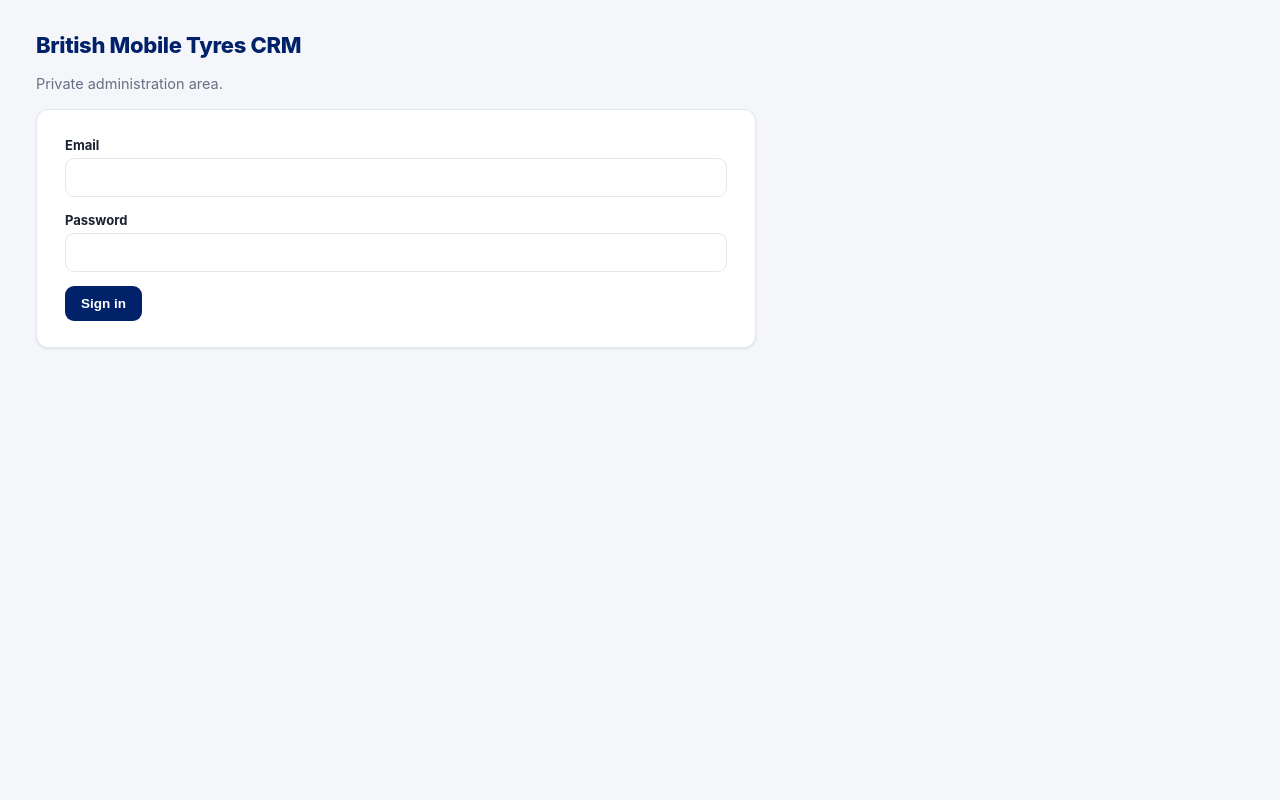
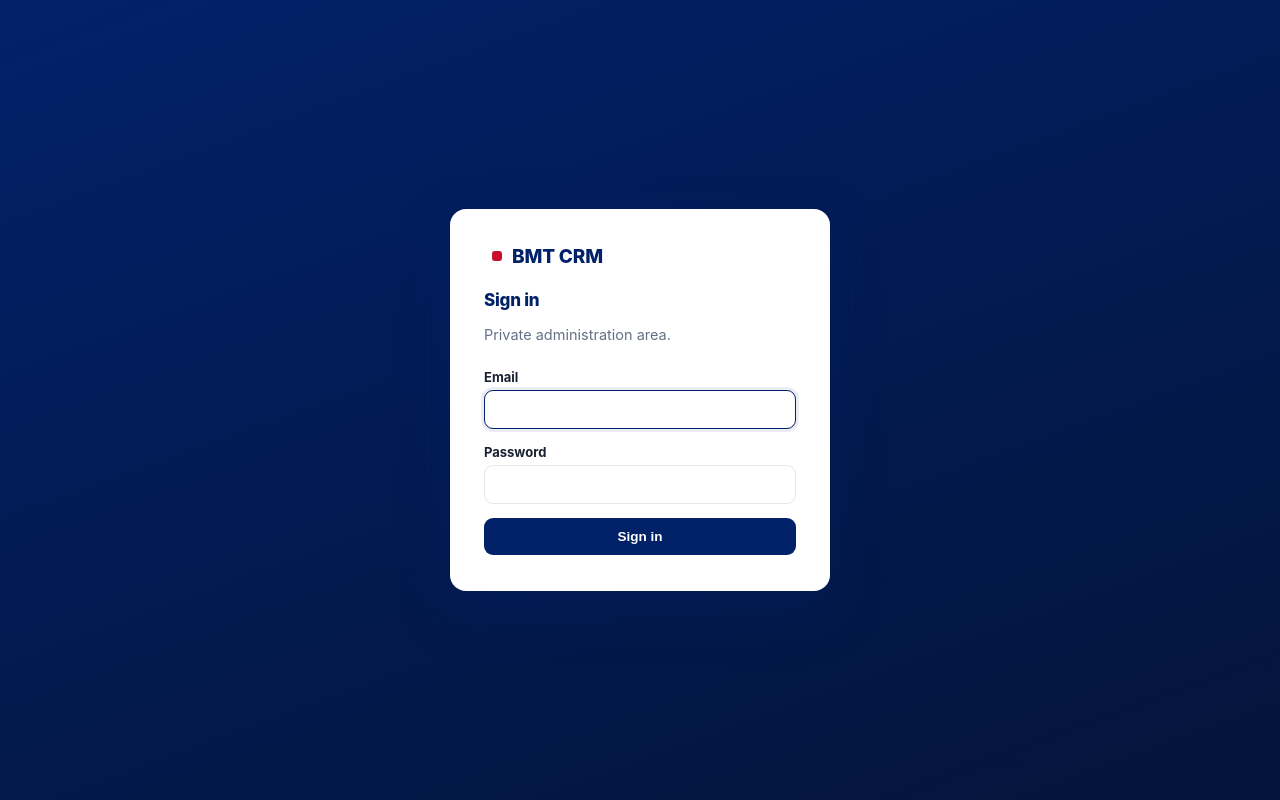
Before and after one commit to calculatepilot-lang/British_Mobile_Tyre_CRM, a PHP site: page /login in a window 1280 px wide. Run offline with PHP 8.4, Linux system fonts and the light colour scheme.

Commit message:
UI: active nav highlighting, redesigned login/setup screens, empty states
- Sidebar nav links now highlight the current section (Dashboard/Leads/
  Add lead/Changes) instead of all looking identical regardless of page.
- Login, invalid-login, and initial-setup pages previously rendered as
  plain unstyled text floating top-left with no branding. They now
  render in a centered white card over a navy gradient background, with
  the BMT CRM brand mark at the top, matching the rest of the app.
- Leads list now shows a 'No leads yet.' empty state instead of a
  header row over nothing, matching the pattern already used on
  Changes.

```diff
--- a/public/index.php
+++ b/public/index.php
@@ -44,9 +44,13 @@ function statusBadge(string $status): string {
     return '<span class="status" style="background:' . $bg . ';color:' . $fg . '">' . $label . '</span>';
 }
 function render(string $title, string $body, ?array $user): never {
+    $currentPath = $GLOBALS['path'] ?? '';
     $navItems = [['/', 'Dashboard'], ['/leads', 'Leads'], ['/leads/new', 'Add lead'], ['/changes', 'Changes']];
     $navLinks = '';
-    foreach ($navItems as [$href, $label]) $navLinks .= '<a href="' . h($href) . '">' . h($label) . '</a>';
+    foreach ($navItems as [$href, $label]) {
+        $isActive = $href === '/' ? $currentPath === '/' : str_starts_with($currentPath, $href);
+        $navLinks .= '<a href="' . h($href) . '"' . ($isActive ? ' class="active"' : '') . '>' . h($label) . '</a>';
+    }
     $nav = $user ? '<aside><div class="brand"><span class="brand-mark"></span><span>BMT CRM</span></div><nav>' . $navLinks . '</nav><a class="logout" href="/logout">Logout</a></aside>' : '';
     echo '<!doctype html><html lang="en"><head><meta charset="utf-8"><meta name="viewport" content="width=device-width,initial-scale=1"><title>' . h($title) . ' | BMT CRM</title><style>
 :root{--ink:#012169;--ink-soft:#0B2A6B;--brand:#C8102E;--brand-hover:#A50D25;--bg:#F4F6FA;--surface:#fff;--border:#E3E7EE;--text:#1A2130;--muted:#667085;--radius:12px;--shadow:0 1px 3px rgba(16,24,40,.06),0 1px 2px rgba(16,24,40,.04)}
@@ -59,9 +63,16 @@ aside{width:232px;flex:0 0 232px;background:var(--ink);color:#fff;padding:22px 1
 aside nav{display:flex;flex-direction:column;gap:2px}
 aside nav a{display:block;color:#C7D3EA;text-decoration:none;padding:10px 10px;border-radius:8px;font-size:14px;font-weight:600;transition:background-color .12s,color .12s}
 aside nav a:hover{background:rgba(255,255,255,.08);color:#fff}
+aside nav a.active{background:rgba(255,255,255,.14);color:#fff}
 aside .logout{margin-top:auto;color:#8A9BC0;text-decoration:none;font-size:13px;padding:8px 10px}
 aside .logout:hover{color:#fff}
 .content{flex:1;padding:32px 36px;max-width:1180px;width:100%}
+.auth-shell{min-height:100vh;width:100%;display:flex;align-items:center;justify-content:center;background:linear-gradient(160deg,var(--ink) 0%,#04143A 100%)}
+.auth-card{width:100%;max-width:380px;background:#fff;border-radius:16px;padding:36px 34px;box-shadow:0 20px 50px rgba(1,33,105,.35)}
+.auth-card .brand{color:var(--ink);margin-bottom:22px;font-size:19px}
+.auth-card h1{font-size:17px;margin-bottom:2px}
+.auth-card .form{box-shadow:none;border:0;padding:0;max-width:none}
+.auth-card button{width:100%;justify-content:center;padding:11px}
 h1{margin:0 0 4px;font-size:22px;font-weight:800;letter-spacing:-.015em;color:var(--ink)}
 h2{font-size:16px;font-weight:750;color:var(--ink);margin:28px 0 12px}
 h3{font-size:14px;font-weight:700;color:var(--ink)}
@@ -91,7 +102,10 @@ label{font-size:13px;font-weight:650;color:var(--text)}
 .notice{padding:12px 14px;border-radius:9px;background:#FFF4E0;color:#7A5200;border:1px solid #F5DEA6;margin-bottom:18px;font-size:13.5px;font-weight:600}
 .status{display:inline-flex;padding:3px 10px;border-radius:999px;font-size:11.5px;font-weight:700;letter-spacing:.01em}
 @media(max-width:760px){aside{width:auto;flex:none;padding:14px}.layout{display:block}.content{padding:18px}aside nav{flex-direction:row;flex-wrap:wrap}}
-</style></head><body><div class="layout">' . $nav . '<main class="content">' . $body . '</main></div></body></html>'; exit;
+</style></head><body>' . ($user
+        ? '<div class="layout">' . $nav . '<main class="content">' . $body . '</main></div>'
+        : '<div class="auth-shell"><div class="auth-card">' . $body . '</div></div>'
+    ) . '</body></html>'; exit;
 }
 
 if ($path === '/setup' && $method === 'POST') {
@@ -117,10 +131,10 @@ if ($path === '/setup') {
 
 if ($path === '/login' && $method === 'POST') {
     if (!AuthService::verifyCsrf($_POST['csrf'] ?? null)) { http_response_code(419); render('Invalid request', '<h1>Invalid request</h1>', null); }
-    if (!$auth->attempt((string)($_POST['email'] ?? ''), (string)($_POST['password'] ?? ''))) render('Login', '<h1>Login</h1><p class="notice">Invalid email or password.</p><form class="form" method="post"><input type="hidden" name="csrf" value="'.h(AuthService::csrfToken()).'"><label>Email<input type="email" name="email" required></label><label>Password<input type="password" name="password" required></label><button>Sign in</button></form>', null);
+    if (!$auth->attempt((string)($_POST['email'] ?? ''), (string)($_POST['password'] ?? ''))) render('Login', '<div class="brand"><span class="brand-mark"></span><span>BMT CRM</span></div><h1>Sign in</h1><p class="notice">Invalid email or password.</p><form class="form" method="post"><input type="hidden" name="csrf" value="'.h(AuthService::csrfToken()).'"><label>Email<input type="email" name="email" required autofocus></label><label>Password<input type="password" name="password" required></label><button>Sign in</button></form>', null);
     redirect('/');
 }
-if ($path === '/login') render('Login', '<h1>British Mobile Tyres CRM</h1><p>Private administration area.</p><form class="form" method="post"><input type="hidden" name="csrf" value="'.h(AuthService::csrfToken()).'"><label>Email<input type="email" name="email" required></label><label>Password<input type="password" name="password" required></label><button>Sign in</button></form>', null);
+if ($path === '/login') render('Login', '<div class="brand"><span class="brand-mark"></span><span>BMT CRM</span></div><h1>Sign in</h1><p style="margin-bottom:22px">Private administration area.</p><form class="form" method="post"><input type="hidden" name="csrf" value="'.h(AuthService::csrfToken()).'"><label>Email<input type="email" name="email" required autofocus></label><label>Password<input type="password" name="password" required></label><button>Sign in</button></form>', null);
 if ($path === '/logout') { $auth->logout(); redirect('/login'); }
 
 $user = $auth->user();
@@ -156,7 +170,7 @@ if (preg_match('#^/leads/([^/]+)$#', $path, $m)) {
 }
 if ($path === '/leads') {
     $rows=''; foreach($leads->list(100) as $lead){$rows.='<tr><td><a href="/leads/'.rawurlencode($lead['public_id']).'">'.h($lead['public_id']).'</a></td><td>'.statusBadge($lead['status']).'</td><td>'.h($lead['lead_type']).'</td><td>'.h($lead['customer_name']?:'—').'</td><td>'.h($lead['city']?:'—').'</td><td>'.h($lead['campaign_name']?:'—').'</td><td>'.h($lead['created_at']).'</td></tr>';}
-    render('Leads','<div class="toolbar"><h1>Leads</h1><a class="button" href="/leads/new">Add lead</a></div><table><thead><tr><th>ID</th><th>Status</th><th>Type</th><th>Customer</th><th>City</th><th>Campaign</th><th>Created</th></tr></thead><tbody>'.$rows.'</tbody></table>',$user);
+    render('Leads','<div class="toolbar"><h1>Leads</h1><a class="button" href="/leads/new">Add lead</a></div><table><thead><tr><th>ID</th><th>Status</th><th>Type</th><th>Customer</th><th>City</th><th>Campaign</th><th>Created</th></tr></thead><tbody>'.($rows?:'<tr><td colspan="7">No leads yet.</td></tr>').'</tbody></table>',$user);
 }
 if (preg_match('#^/changes/([0-9a-f-]{36})/approve$#', $path, $m) && $method === 'POST') {
     if (!AuthService::verifyCsrf($_POST['csrf'] ?? null)) { http_response_code(419); render('Invalid request', '<h1>Invalid request</h1>', $user); }
```
